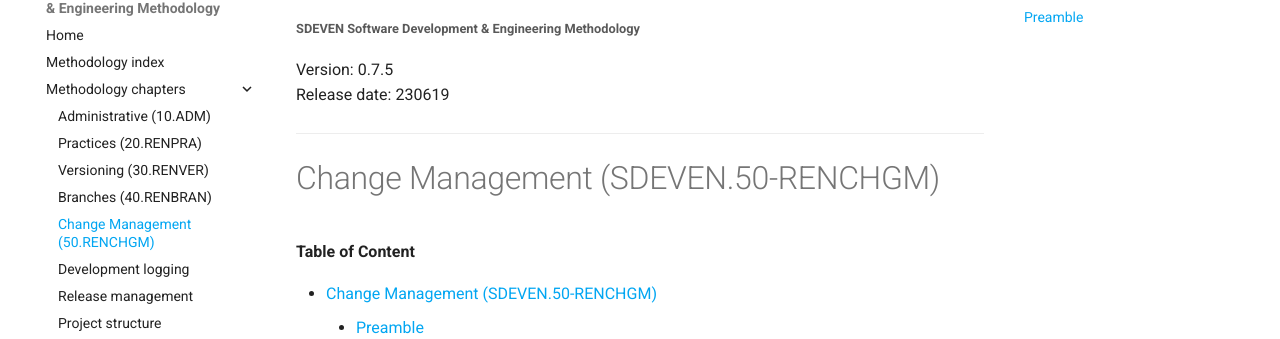
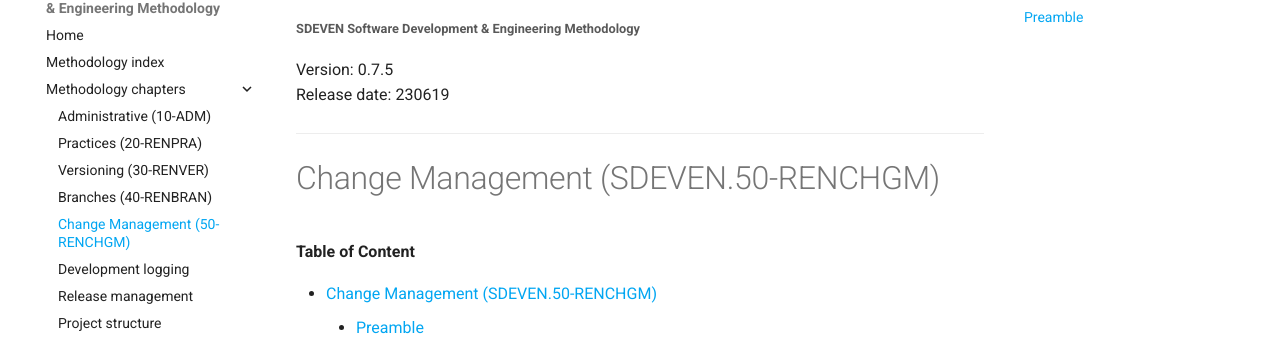
Before and after one commit to petre-renware/sdeven, an MkDocs documentation site: the page built from SDEVEN_content_docs/SDEVEN.50_RENCHGM.md, in a window 1280 px wide. Shown: the part 139-478 px from the top of the page. Built offline with MkDocs 1.6.1 and Material for MkDocs 9.7.7, drawn with Linux system fonts in a browser that asks for light colours.

```diff
--- a/mkdocs.yml
+++ b/mkdocs.yml
@@ -4,11 +4,11 @@ nav:
     - Home: 'index.md'
     - Methodology index: 'SDEVEN.00_INDEX.md'
     - Methodology chapters:
-        - Administrative (10.ADM): 'SDEVEN.10_ADM.md'
-        - Practices (20.RENPRA): 'SDEVEN.20_RENPRA.md'
-        - Versioning (30.RENVER): SDEVEN.30_RENVER.md
-        - Branches (40.RENBRAN): 'SDEVEN.40_RENBRAN.md'
-        - Change Management (50.RENCHGM): 'SDEVEN.50_RENCHGM.md'
+        - Administrative (10-ADM): 'SDEVEN.10_ADM.md'
+        - Practices (20-RENPRA): 'SDEVEN.20_RENPRA.md'
+        - Versioning (30-RENVER): SDEVEN.30_RENVER.md
+        - Branches (40-RENBRAN): 'SDEVEN.40_RENBRAN.md'
+        - Change Management (50-RENCHGM): 'SDEVEN.50_RENCHGM.md'
         - Development logging: 'SDEVEN.55_RENTRACE.md'
         - Release management: 'SDEVEN.60_RENRELM.md'
         - Project structure: 'SDEVEN.62_RENSTR.md'
```
